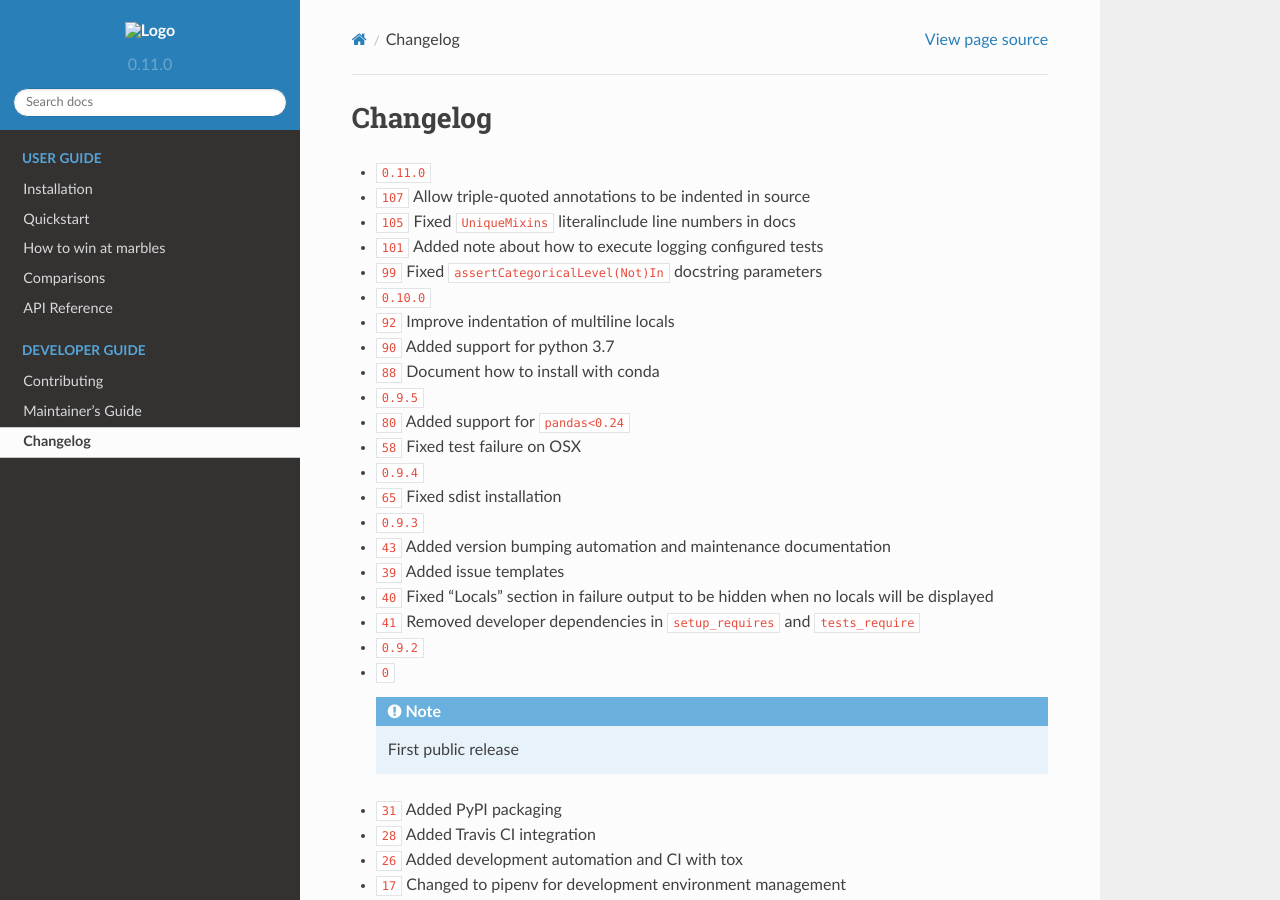
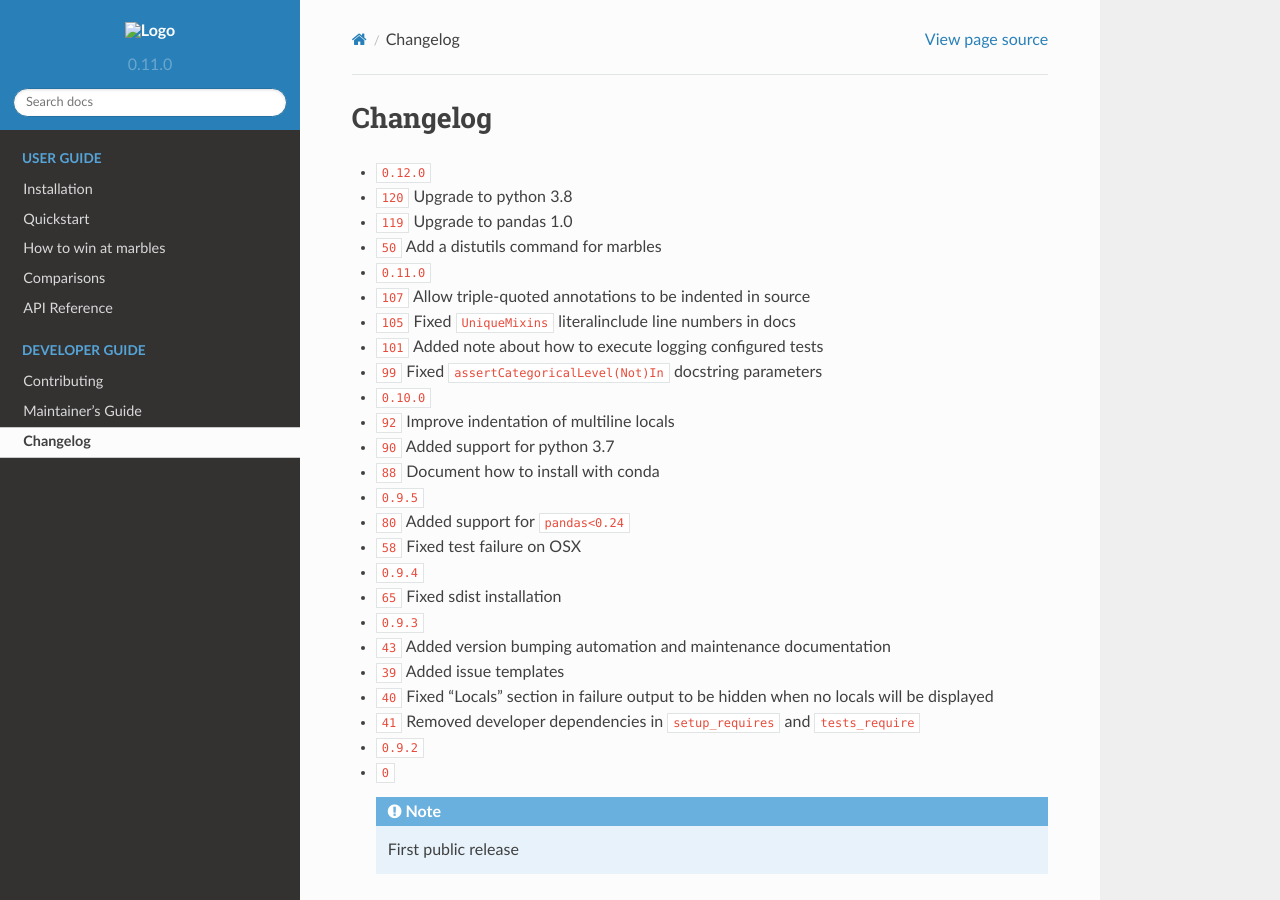
Before and after one commit to twosigma/marbles, a Sphinx documentation site: the page built from docs/changelog.rst, in a window 1280 px wide and 900 px high. Built offline with Sphinx 7.4.7 and the Read the Docs theme 2.0.0, drawn with Linux system fonts in a browser that asks for light colours; cross-references to code outside the pages are shown as plain code; the version number is read from the project's files by our own code.

Commit message:
update changelog for marbles 0.12.0

```diff
--- a/docs/changelog.rst
+++ b/docs/changelog.rst
@@ -2,6 +2,10 @@
 Changelog
 =========
 
+* :release:`0.12.0 <2020-05-23>`
+* :support:`120` Upgrade to python 3.8
+* :support:`119` Upgrade to pandas 1.0
+* :feature:`50` Add a distutils command for marbles
 * :release:`0.11.0 <2019-11-17>`
 * :feature:`107` Allow triple-quoted annotations to be indented in source
 * :support:`105` Fixed ``UniqueMixins`` literalinclude line numbers in docs
```
